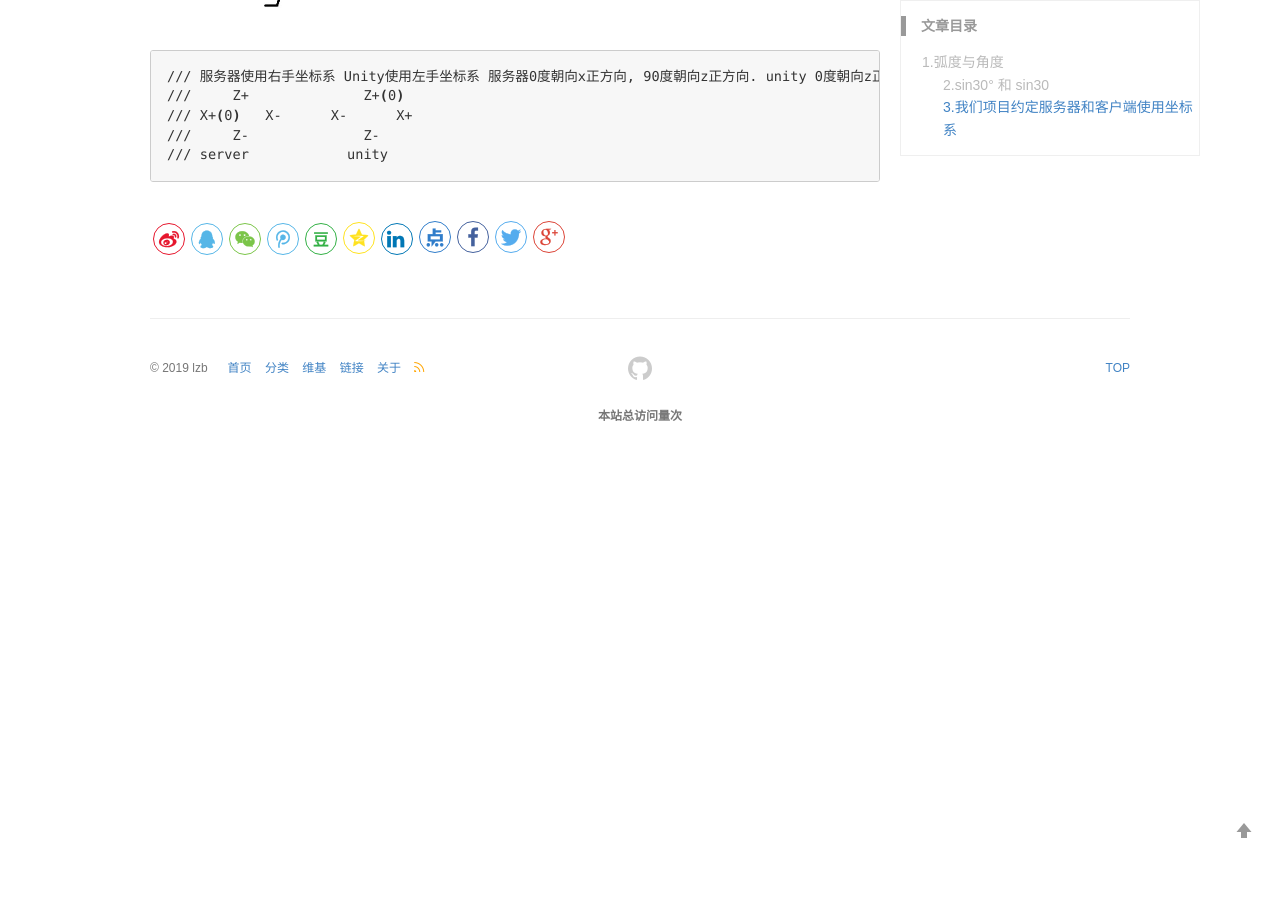
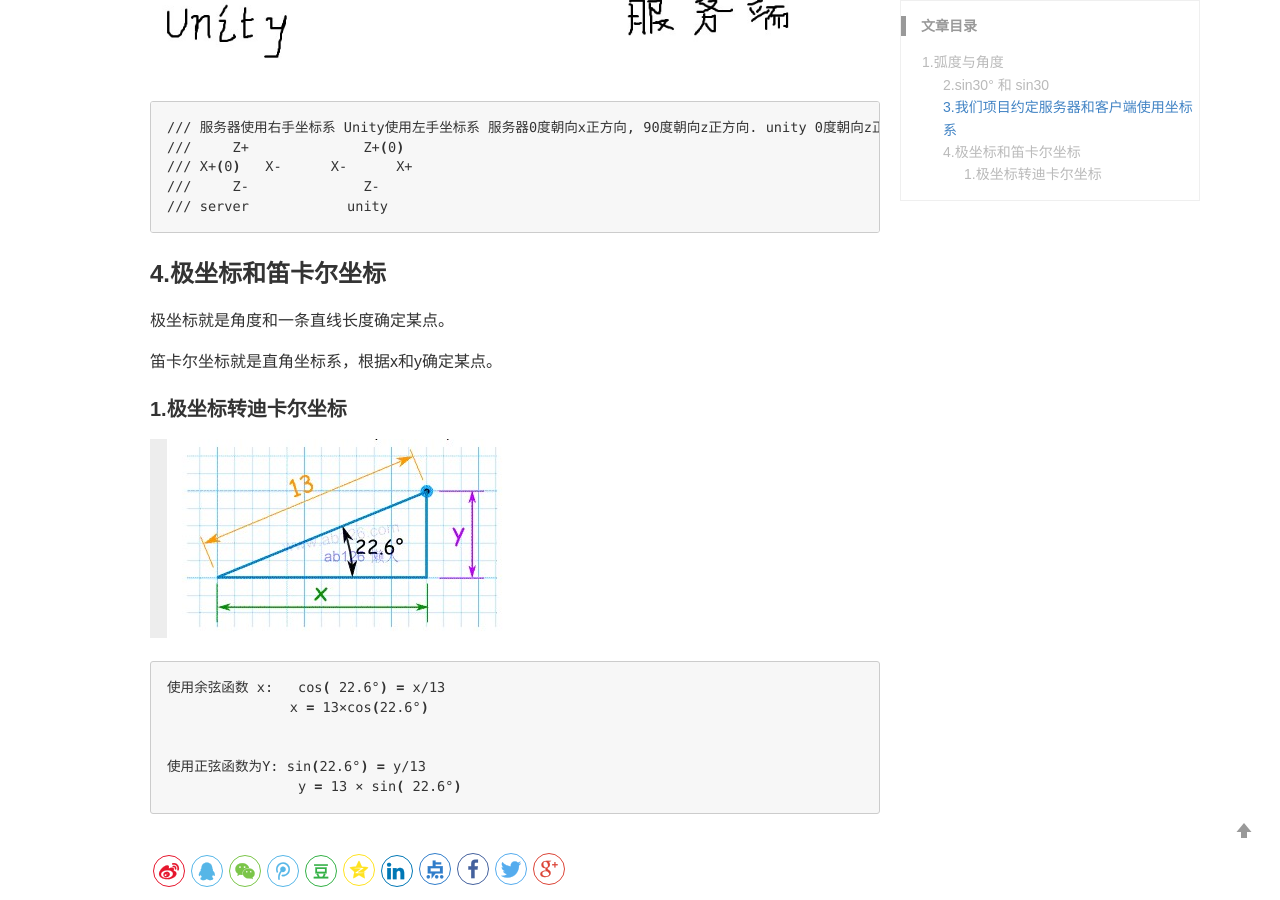
Before and after one commit to lizb0907/lizb0907.github.io, a Jekyll site: the page built from _posts/mmo-game/2020-10-09-skill-scope.md, in a window 1280 px wide and 900 px high, scrolled down 1168 px. Built offline with Jekyll 4.4.1, drawn with Linux system fonts in a browser that asks for light colours; comment, search, counter and statistics services are not loaded; before the commit the page ends 1633 px from its top, so only the background shows below that; some of the changed text lies outside the part shown.

Commit message:
update skill_scope

````diff
--- a/_posts/mmo-game/2020-10-09-skill-scope.md
+++ b/_posts/mmo-game/2020-10-09-skill-scope.md
@@ -40,3 +40,22 @@ sin30 中的30表示30弧度(1弧度=57.3°)
 ///     Z-              Z-
 /// server            unity
 ```
+
+### 4.极坐标和笛卡尔坐标
+
+极坐标就是角度和一条直线长度确定某点。
+
+笛卡尔坐标就是直角坐标系，根据x和y确定某点。
+
+#### 1.极坐标转迪卡尔坐标
+
+![](/images/posts/mmo_game/skill_scope/2.jpg)
+
+```sh
+使用余弦函数 x:	cos( 22.6°) = x/13
+               x = 13×cos(22.6°)
+
+
+使用正弦函数为Y: sin(22.6°) = y/13
+             	y = 13 × sin( 22.6°)
+```
````
Also changed, not shown: images/posts/mmo_game/skill_scope/2.jpg (added).
